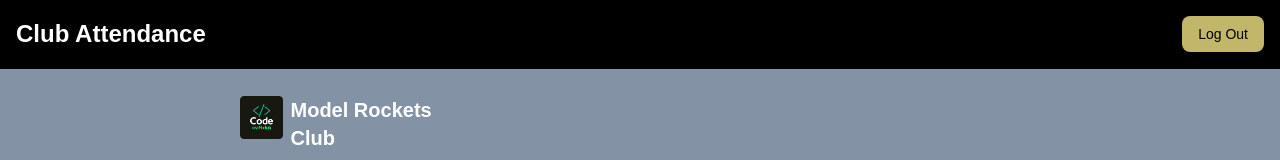
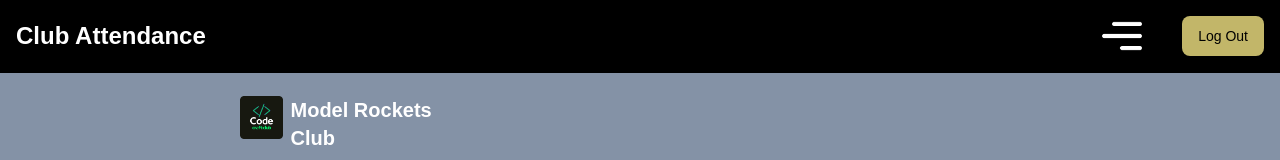
Before and after one commit to sitechtimes/club-attendance-frontend-v2, a Vue app: page /president in a window 1280 px wide. Shown: the top 160 px of the page. Built offline with nearby package versions, Linux system fonts and the light colour scheme; a web font is replaced by a local one.

Commit message:
Revert "qvQVvqwvaevwd"
This reverts commit b384fffef109252a028bcd64456b23803f6a6cab.

```diff
--- a/src/components/PresidentComponents/PresidentNav.vue
+++ b/src/components/PresidentComponents/PresidentNav.vue
@@ -1,104 +1,49 @@
 <template>
-  <nav
-    class="bg-black dark:bg-gray-900 fixed w-full z-20 top-0 start-0 border-b border-gray-200 dark:border-gray-600"
-  >
-    <div
-      class="max-w-screen-xl flex flex-wrap items-center justify-between mx-auto p-4"
-    >
-      <span
-        class="self-center text-2xl font-semibold whitespace-nowrap text-white"
-        >Club Attendance
+
+    <nav class="bg-black dark:bg-gray-900 fixed w-full z-20 top-0 start-0 border-b border-gray-200 dark:border-gray-600">
+    <div class="max-w-screen-xl flex flex-wrap items-center justify-between mx-auto p-4">
+      <!-- <a href="https://flowbite.com/" class="flex items-center space-x-3 rtl:space-x-reverse">
+      <img src="https://flowbite.com/docs/images/logo.svg" class="h-8" alt="Flowbite Logo"> -->
+      <span class="self-center text-2xl font-semibold whitespace-nowrap text-white">Club Attendance
       </span>
+      <!-- </a> -->
+      <!-- log out button -->
       <div class="flex md:order-2 space-x-3 md:space-x-0 rtl:space-x-reverse">
-        <!-- hamburger menu -->
-        <!-- <Menu as="div" class="relative inline-block text-left">
-          <div>
-            <MenuButton
-              class="inline-flex w-full justify-center gap-x-1.5 rounded-md bg-white px-3 py-2 text-sm font-semibold text-gray-900 shadow-sm ring-1 ring-inset ring-gray-300 hover:bg-gray-50"
-            >
-              <img
-                src="@/assets/menu.png"
-                alt=""
-                class="w-10 mr-10 text-white"
-                type="button"
-                aria-hidden="true"
-              />
 
-            </MenuButton>
-          </div>
+      <!-- hamburger menu -->
+    <button xmlns="" class="mr-10 text-white" type="button">
+      <img src="@/assets/menu.png" alt="" class="w-10">
+    </button>
 
-          <transition
-            enter-active-class="transition ease-out duration-100"
-            enter-from-class="transform opacity-0 scale-95"
-            enter-to-class="transform opacity-100 scale-100"
-            leave-active-class="transition ease-in duration-75"
-            leave-from-class="transform opacity-100 scale-100"
-            leave-to-class="transform opacity-0 scale-95"
-          >
-            <MenuItems
-              class="absolute right-0 z-10 mt-2 w-56 origin-top-right rounded-md bg-white shadow-lg ring-1 ring-black ring-opacity-5 focus:outline-none"
-            >
-              <div class="py-1">
-                <MenuItem v-slot="{ active }">
-                  <a
-                    href="#"
-                    :class="[
-                      active ? 'bg-gray-100 text-gray-900' : 'text-gray-700',
-                      'block px-4 py-2 text-sm',
-                    ]"
-                    >Account settings</a
-                  >
-                </MenuItem>
-                <MenuItem v-slot="{ active }">
-                  <a
-                    href="#"
-                    :class="[
-                      active ? 'bg-gray-100 text-gray-900' : 'text-gray-700',
-                      'block px-4 py-2 text-sm',
-                    ]"
-                    >Support</a
-                  >
-                </MenuItem>
-                <MenuItem v-slot="{ active }">
-                  <a
-                    href="#"
-                    :class="[
-                      active ?  'bg-gray-100 text-gray-900' : 'text-gray-700',
-                      'block px-4 py-2 text-sm',
-                    ]"
-                    >License</a
-                  >
-                </MenuItem>
-                <form method="POST" action="#">
-                  <MenuItem v-slot="{ active }">
-                    <button
-                      type="submit"
-                      :class="[
-                        active ? 'bg-gray-100 text-gray-900' : 'text-gray-700',
-                        'block w-full px-4 py-2 text-left text-sm',
-                      ]"
-                    >
-                      Sign out
-                    </button>
-                  </MenuItem>
-                </form>
-              </div>
-            </MenuItems>
-          </transition>
-        </Menu> -->
-        <!-- logout button -->
-        <button
-          type="button"
-          class="text-black bg-yellow hover:bg-blue-800 focus:ring-4 focus:outline-none focus:ring-blue-300 font-medium rounded-lg text-sm px-4 py-2 text-center dark:bg-blue-600 dark:hover:bg-blue-700 dark:focus:ring-blue-800"
-        >
-          Log Out
-        </button>
+    <!-- Dropdown menu -->
+    <div id="dropdownDots" class="z-10 hidden bg-white divide-y divide-gray-100 rounded-lg shadow w-44 dark:bg-gray-700 dark:divide-gray-600">
+        <ul class="py-2 text-sm text-gray-700 dark:text-gray-200" aria-labelledby="dropdownMenuIconButton">
+          <li>
+            <a href="#" class="block px-4 py-2 hover:bg-gray-100 dark:hover:bg-gray-600 dark:hover:text-white">Dashboard</a>
+          </li>
+          <li>
+            <a href="#" class="block px-4 py-2 hover:bg-gray-100 dark:hover:bg-gray-600 dark:hover:text-white">Settings</a>
+          </li>
+          <li>
+            <a href="#" class="block px-4 py-2 hover:bg-gray-100 dark:hover:bg-gray-600 dark:hover:text-white">Earnings</a>
+          </li>
+        </ul>
+        <div class="py-2">
+          <a href="#" class="block px-4 py-2 text-sm text-gray-700 hover:bg-gray-100 dark:hover:bg-gray-600 dark:text-gray-200 dark:hover:text-white">Separated link</a>
+        </div>
+    </div>
+
+<!-- logout button -->
+      <button type="button" class="text-black bg-yellow hover:bg-blue-800 focus:ring-4 focus:outline-none focus:ring-blue-300 font-medium rounded-lg text-sm px-4 py-2 text-center dark:bg-blue-600 dark:hover:bg-blue-700 dark:focus:ring-blue-800">Log Out
+
+      </button>
       </div>
     </div>
+
   </nav>
 </template>
 
 <script>
-import { Menu, MenuButton, MenuItem, MenuItems } from "@headlessui/vue";
-import { ChevronDownIcon } from "@heroicons/vue/20/solid";
+
+
 </script>
```
